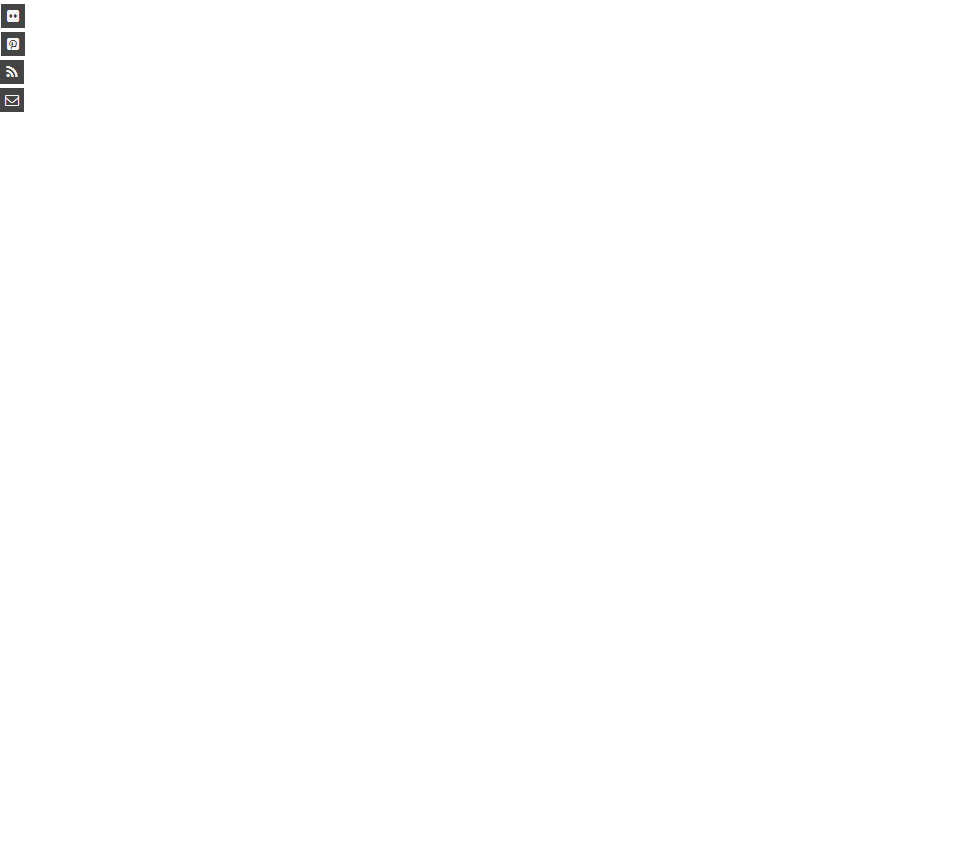
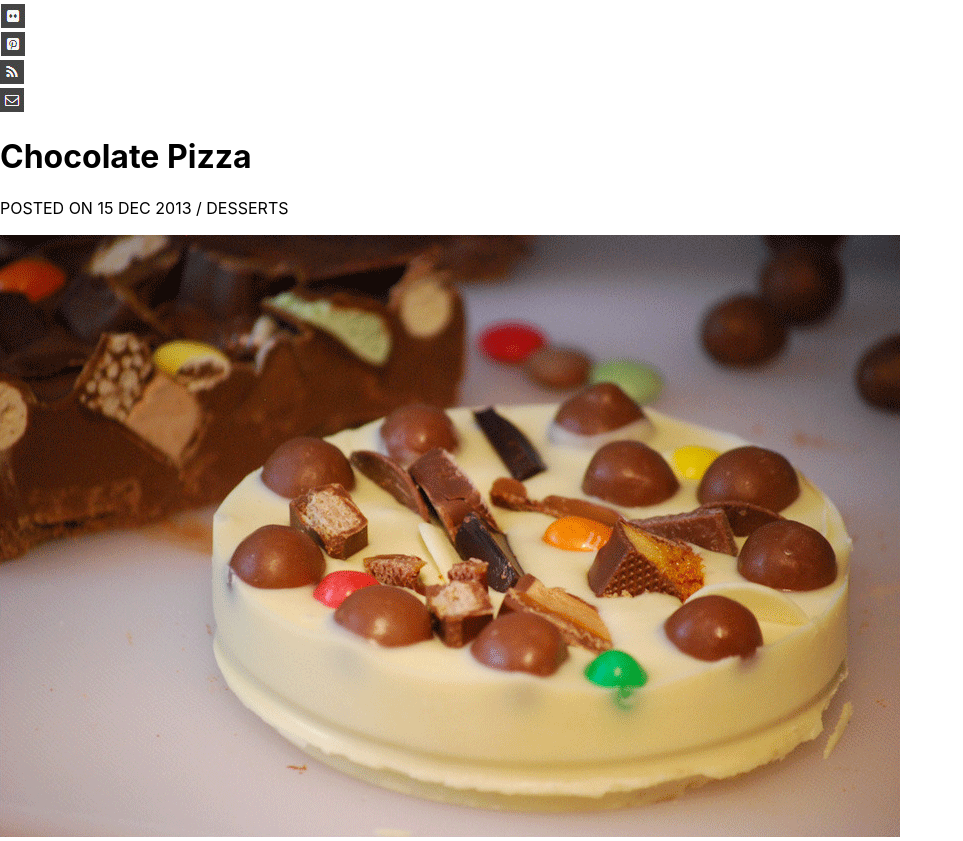
Before and after one commit to BPerardACLRepos/lab01-chocolate-pizza, a React (Create React App) app: page / in a window 1280 px wide. Shown: the part 760-1601 px from the top of the page, without its empty margins (0-963 px from the left). Before the commit the page ends 876 px from the top, so only its background shows below. Built offline with nearby package versions, Linux system fonts and the light colour scheme.

Commit message:
add imageSection to page

```diff
--- a/src/App.js
+++ b/src/App.js
@@ -1,5 +1,6 @@
 import React from 'react';
 import Header from './App-Header.js';
+import ImageSection from './ImageSection.js';
 import './App.css';
 
 export default class Page extends React.Component {
@@ -7,6 +8,7 @@ export default class Page extends React.Component {
   return (
     <div>
       <Header/>
+      <ImageSection/>
     </div>
   );
 }
--- /dev/null
+++ b/src/ImageSection.js
@@ -0,0 +1,24 @@
+import React from 'react';
+
+
+class Title extends React.Component {
+    render() {
+        return (
+            <div>
+                <h1>Chocolate Pizza</h1>
+                <p>POSTED ON 15 DEC 2013 / DESSERTS</p>
+            </div>
+        )
+    }
+}
+
+export default class ImageSection extends React.Component {
+    render() {
+        return (
+            <div>
+                <Title/>
+                <img src = 'choco-pizza.png'/>
+            </div>
+        )
+}
+}
```
Also changed, not shown: public/choco-pizza.png (added).
